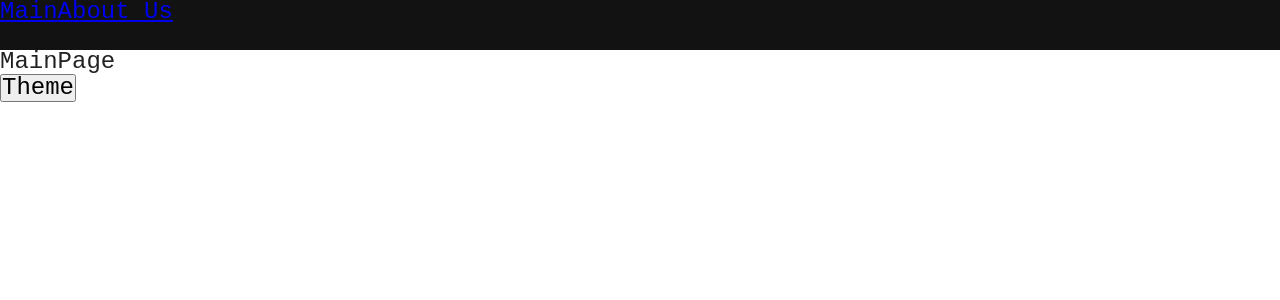
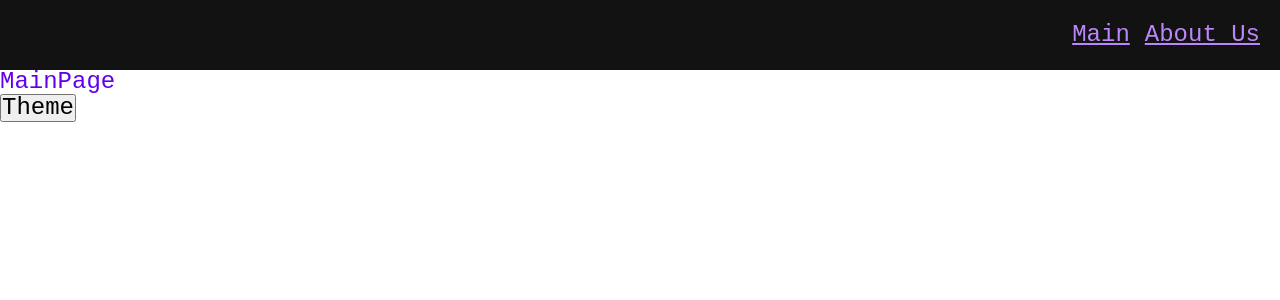
Before and after one commit to nick-levshin/habr-clone, a React app: page / in a window 1280 px wide. Shown: the top 300 px of the page. Built offline with nearby package versions, Linux system fonts and the light colour scheme.

Commit message:
feat: add Navbar component

```diff
--- a/src/app/styles/themes/dark.scss
+++ b/src/app/styles/themes/dark.scss
@@ -2,6 +2,6 @@
   --bg-color: #121212;
   --inverted-bg-color: #ffffff;
 
-  --primary-color: #ffffff;
-  --secondary-color: #bb86fc;
+  --primary-color: #bb86fc;
+  --secondary-color: #6200ee;
 }
--- a/src/app/styles/themes/light.scss
+++ b/src/app/styles/themes/light.scss
@@ -2,6 +2,6 @@
   --bg-color: #ffffff;
   --inverted-bg-color: #121212;
 
-  --primary-color: #222222;
-  --secondary-color: #6200ee;
+  --primary-color: #6200ee;
+  --secondary-color: #bb86fc;
 }
--- a/src/app/styles/variables/globals.scss
+++ b/src/app/styles/variables/globals.scss
@@ -8,4 +8,7 @@
   --font-size-l: 24px;
   --font-line-l: 32px;
   --font-l: var(--font-line-l) / var(--font-line-l) var(--font-family-main);
+
+  // Sizes
+  --navbar-height: 70px;
 }
--- /dev/null
+++ b/src/shared/ui/AppLink/AppLink.module.scss
@@ -0,0 +1,7 @@
+.primary {
+  color: var(--primary-color);
+}
+
+.secondary {
+  color: var(--secondary-color);
+}
--- /dev/null
+++ b/src/shared/ui/AppLink/AppLink.tsx
@@ -0,0 +1,33 @@
+import { FC } from "react";
+import { Link, LinkProps } from "react-router-dom";
+import { classNames } from "@/shared/lib/classNames/classNames";
+import styles from "./AppLink.module.scss";
+
+export enum AppLinkTheme {
+  PRIMARY = "primary",
+  SECONDARY = "secondary",
+}
+
+interface AppLinkProps extends LinkProps {
+  children: React.ReactNode;
+  theme?: AppLinkTheme;
+  className?: string;
+}
+
+export const AppLink: FC<AppLinkProps> = ({
+  to,
+  theme = AppLinkTheme.PRIMARY,
+  className,
+  children,
+  ...otherProps
+}) => {
+  return (
+    <Link
+      to={to}
+      className={classNames(styles.AppLink, {}, [className, styles[theme]])}
+      {...otherProps}
+    >
+      {children}
+    </Link>
+  );
+};
--- a/src/widgets/Navbar/ui/Navbar.module.scss
+++ b/src/widgets/Navbar/ui/Navbar.module.scss
@@ -1,5 +1,16 @@
-.navbar {
+.Navbar {
   width: 100%;
-  height: 50px;
+  height: var(--navbar-height);
   background: var(--inverted-bg-color);
+  display: flex;
+  align-items: center;
+  padding: 20px;
 }
+
+.links {
+  margin-left: auto;
+}
+
+.mainLink {
+  margin-right: 15px;
+}
--- a/src/widgets/Navbar/ui/Navbar.tsx
+++ b/src/widgets/Navbar/ui/Navbar.tsx
@@ -1,6 +1,6 @@
 import { FC } from "react";
-import { Link } from "react-router-dom";
 import { classNames } from "@/shared/lib/classNames/classNames";
+import { AppLink, AppLinkTheme } from "@/shared/ui/AppLink/AppLink";
 import styles from "./Navbar.module.scss";
 
 interface NavbarProps {
@@ -9,9 +9,19 @@ interface NavbarProps {
 
 export const Navbar: FC<NavbarProps> = ({ className }) => {
   return (
-    <div className={classNames(styles.navbar)}>
-      <Link to="/">Main</Link>
-      <Link to="/about">About Us</Link>
+    <div className={classNames(styles.Navbar, {}, [className])}>
+      <div className={styles.links}>
+        <AppLink
+          to="/"
+          className={styles.mainLink}
+          theme={AppLinkTheme.SECONDARY}
+        >
+          Main
+        </AppLink>
+        <AppLink to="/about" theme={AppLinkTheme.SECONDARY}>
+          About Us
+        </AppLink>
+      </div>
     </div>
   );
 };
```
